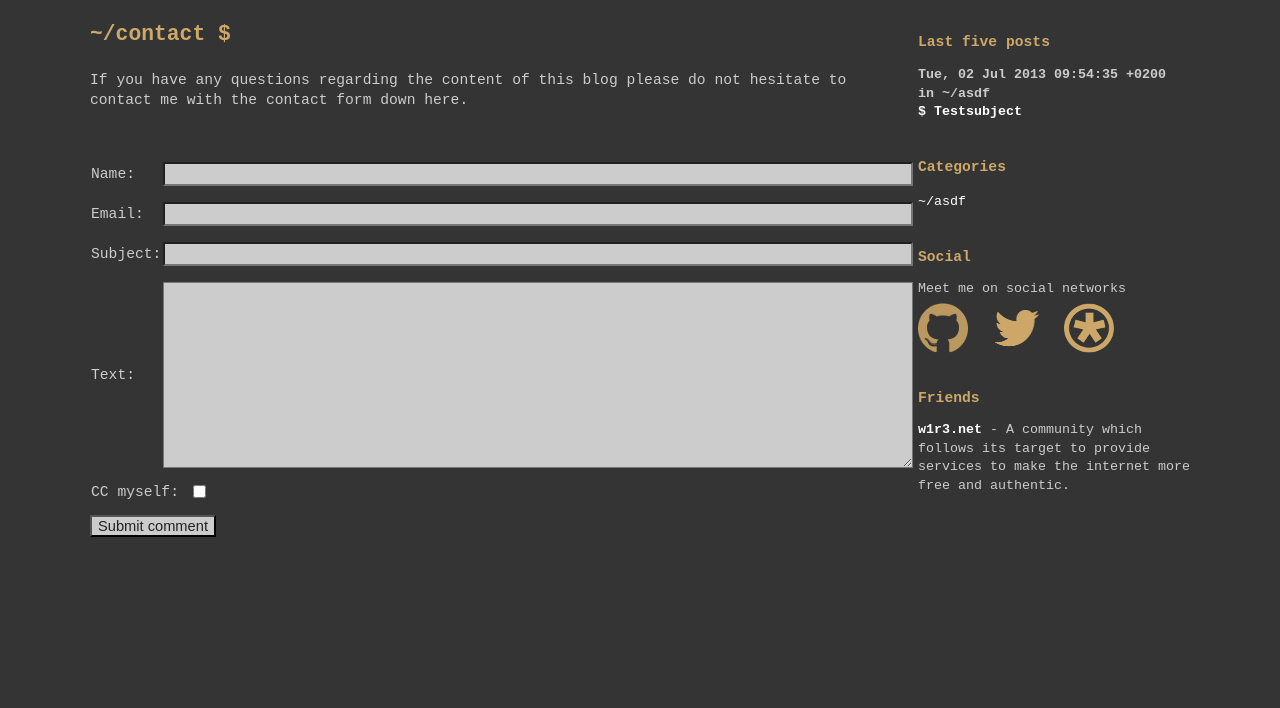
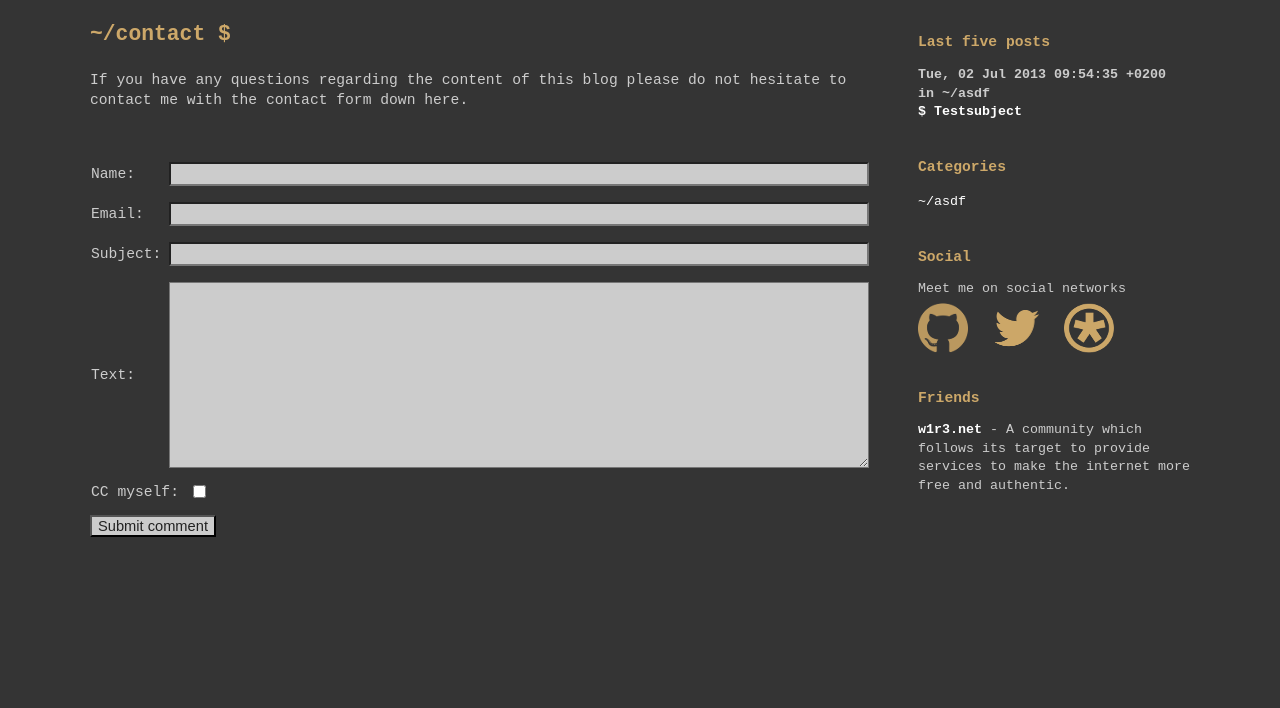
Before and after one commit to dominic-miglar/hatblog, a Django app: page /blog/contact/ in a window 1280 px wide. Shown: the part 50-758 px from the top of the page. Run offline with Django 3.2, Linux system fonts and the light colour scheme; data comes from the database, SQL or seed files in the repository; parts of the project's set-up code (start-up, migrations or seed data) failed here and were passed over.

Commit message:
testing some new template ideas

```diff
--- a/hatblog/static/css/blog.css
+++ b/hatblog/static/css/blog.css
@@ -218,9 +218,9 @@ table.commentform td.error li {
 input#id_name,
 input#id_email,
 input#id_subject {
-	width: 750px;
+	width: 700px;
 }
 
 textarea#id_text {
-	width: 750px;
+	width: 700px;
 }
```
